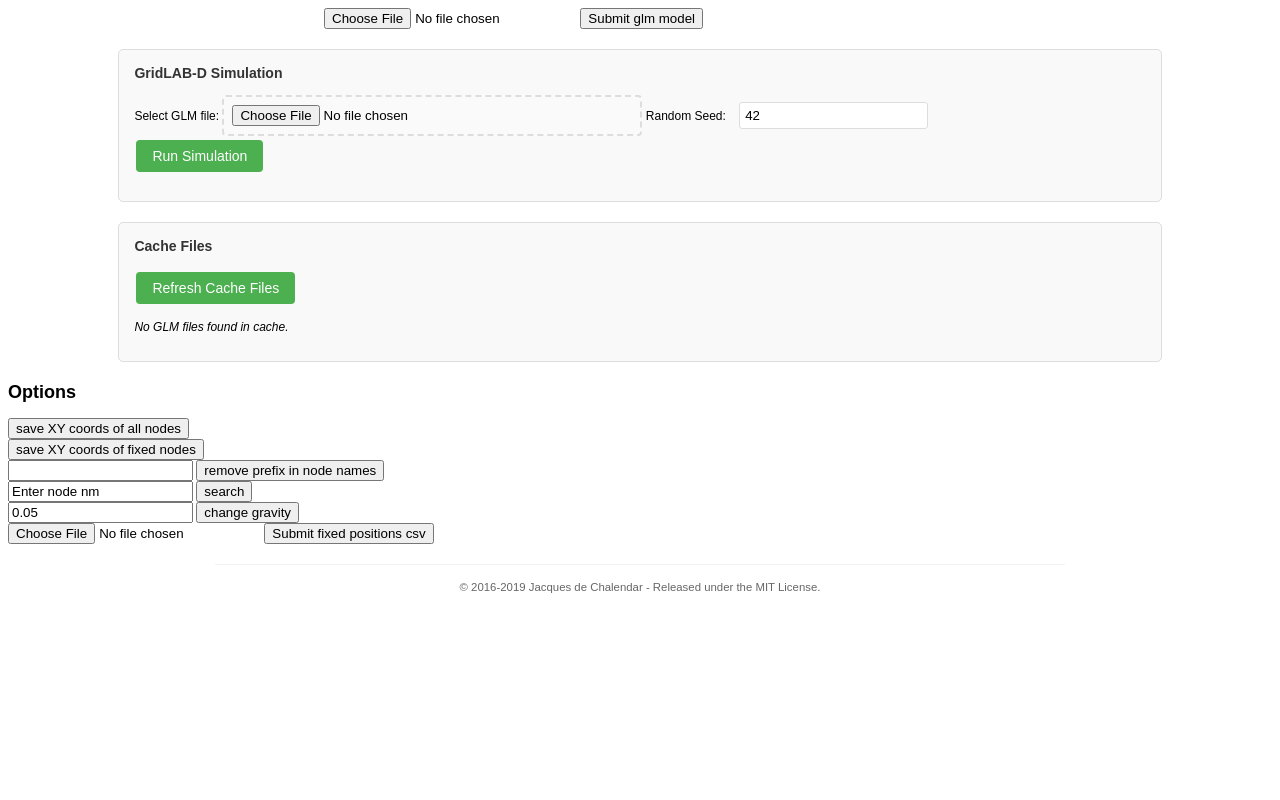
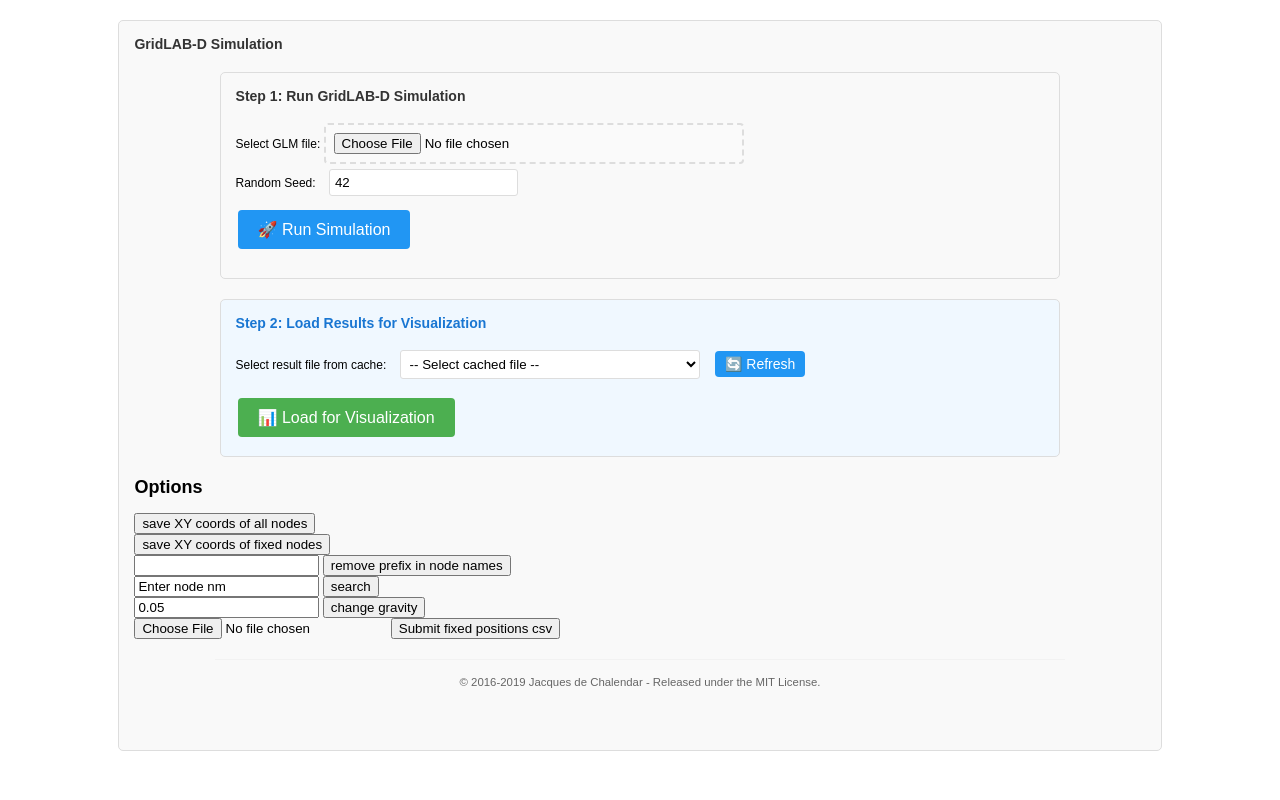
Before and after one commit to heig-vd-ie/formidable-grid, a Flask app: page / in a window 1280 px wide. Run offline with Flask 3, Linux system fonts and the light colour scheme; data that the repository does not hold is empty.

Commit message:
feat: enhance GridLAB-D simulation interface with improved controls and cache file management

```diff
--- a/frontend-glmplotter/glm-plotter/static/css/style.css
+++ b/frontend-glmplotter/glm-plotter/static/css/style.css
@@ -18,7 +18,7 @@
   width: 50%;
 }
 
-#gridlabdControls, #cacheControls {
+#gridlabdControls {
   margin: 20px auto;
   width: 80%;
   border: 1px solid #ddd;
@@ -27,12 +27,26 @@
   background-color: #f9f9f9;
 }
 
-#gridlabdControls h3, #cacheControls h3 {
+#visualizationControls {
+  margin: 20px auto;
+  width: 80%;
+  border: 1px solid #ddd;
+  padding: 15px;
+  border-radius: 5px;
+  background-color: #f0f8ff;
+}
+
+#gridlabdControls h3 {
   margin-top: 0;
   color: #333;
 }
 
-#gridlabdControls button, #cacheControls button {
+#visualizationControls h3 {
+  margin-top: 0;
+  color: #1976D2;
+}
+
+#gridlabdControls button {
   background-color: #4CAF50;
   border: none;
   color: white;
@@ -44,6 +58,28 @@
   margin: 4px 2px;
   cursor: pointer;
   border-radius: 4px;
+}
+
+#visualizationControls button {
+  background-color: #2196F3;
+  border: none;
+  color: white;
+  padding: 8px 16px;
+  text-align: center;
+  text-decoration: none;
+  display: inline-block;
+  font-size: 14px;
+  margin: 4px 2px;
+  cursor: pointer;
+  border-radius: 4px;
+}
+
+#cacheFileSelect {
+  padding: 5px;
+  border: 1px solid #ddd;
+  border-radius: 3px;
+  background-color: white;
+  min-width: 200px;
 }
 
 #simulationFileInput {
@@ -60,8 +96,12 @@
   background-color: #f0f8f0;
 }
 
-#gridlabdControls button:hover, #cacheControls button:hover {
+#gridlabdControls button:hover {
   background-color: #45a049;
+}
+
+#visualizationControls button:hover {
+  background-color: #1976D2;
 }
 
 #randomseed {
--- a/frontend-glmplotter/glm-plotter/templates/index.html
+++ b/frontend-glmplotter/glm-plotter/templates/index.html
@@ -3,29 +3,37 @@
 <head><link rel="stylesheet" href="static/css/style.css"></head>
 <style>body { font: 12px Arial;}</style>
 <body>
-<div id="fileChooser">
-	<form action="/" method="post" enctype="multipart/form-data">
-	    <input type="file" name="glm_file" value="e"/>
-	    <input type="submit" value="Submit glm model" />
-	</form>
-</div>
 
 <div id="gridlabdControls">
 	<h3>GridLAB-D Simulation</h3>
+<div id="gridlabdControls">
+	<h3>Step 1: Run GridLAB-D Simulation</h3>
 	<div>
 		<label for="simulationFileInput">Select GLM file:</label>
-		<input type="file" id="simulationFileInput" accept=".glm" style="margin: 5x 0;" />
+		<input type="file" id="simulationFileInput" accept=".glm" style="margin: 5px 0;" />
+	</div>
+	<div>
 		<label for="randomseed">Random Seed:</label>
 		<input type="number" id="randomseed" value="42" />
 	</div>
-	<button onclick="runSimulationOnSelectedFile()">Run Simulation</button>
+	<div style="margin-top: 10px;">
+		<button onclick="runSimulationOnSelectedFile()" style="background-color: #2196F3; font-size: 16px; padding: 10px 20px;">🚀 Run Simulation</button>
+	</div>
 	<div id="simulationResult" style="margin-top: 10px;"></div>
 </div>
 
-<div id="cacheControls">
-	<h3>Cache Files</h3>
-	<button onclick="loadCacheFiles()">Refresh Cache Files</button>
-	<div id="cacheFilesList" style="margin-top: 10px;"></div>
+<div id="visualizationControls">
+	<h3>Step 2: Load Results for Visualization</h3>
+	<div>
+		<label for="cacheFileSelect">Select result file from cache:</label>
+		<select id="cacheFileSelect" style="margin: 5px 10px; padding: 5px; min-width: 300px;">
+			<option value="">-- Select file to visualize --</option>
+		</select>
+		<button onclick="loadCacheFiles()" style="background-color: #2196F3; padding: 5px 10px;">🔄 Refresh</button>
+	</div>
+	<div style="margin-top: 10px;">
+		<button onclick="loadSelectedCacheFile()" style="background-color: #4CAF50; font-size: 16px; padding: 10px 20px;">📊 Load for Visualization</button>
+	</div>
 </div>
 
 <div id="main"></div>
@@ -115,93 +123,32 @@
 
 <script>
 function loadCacheFiles() {
-    const cacheDiv = document.getElementById('cacheFilesList');
-    cacheDiv.innerHTML = '<p>Loading cache files...</p>';
+    const cacheSelect = document.getElementById('cacheFileSelect');
 
     fetch('/list_cache_files')
     .then(response => response.json())
     .then(data => {
+        // Clear existing options except the first one
+        cacheSelect.innerHTML = '<option value="">-- Select cached file --</option>';
+
         if (data.files && data.files.length > 0) {
-            let html = '<p><strong>Available GLM files in cache:</strong></p>';
-            html += '<div style="max-height: 200px; overflow-y: auto; border: 1px solid #ccc; padding: 10px;">';
             data.files.forEach(file => {
+                const option = document.createElement('option');
+                option.value = file.name;
                 const modifiedDate = new Date(file.modified * 1000).toLocaleString();
-                html += `<div style="margin-bottom: 5px; padding: 5px; border-bottom: 1px solid #eee;">`;
-                html += `<strong>${file.name}</strong> `;
-                html += `<span style="color: #666;">(${file.size} bytes, modified: ${modifiedDate})</span> `;
-                html += `<button onclick="loadCacheFile('${file.name}')" style="margin-left: 10px;">Load</button>`;
-                html += `</div>`;
+                option.textContent = `${file.name} (${(file.size/1024).toFixed(1)}KB - ${modifiedDate})`;
+                cacheSelect.appendChild(option);
             });
-            html += '</div>';
-            cacheDiv.innerHTML = html;
-        } else {
-            cacheDiv.innerHTML = '<p><em>No GLM files found in cache.</em></p>';
         }
     })
     .catch(error => {
-        cacheDiv.innerHTML = '<div style="color: red;">Error loading cache files: ' + error.message + '</div>';
-    });
-}
-
-function loadCacheFile(filename) {
-    fetch('/load_cache_file', {
-        method: 'POST',
-        headers: {
-            'Content-Type': 'application/json',
-        },
-        body: JSON.stringify({ filename: filename })
-    })
-    .then(response => response.json())
-    .then(data => {
-        if (data.success) {
-            alert('File loaded successfully: ' + data.filename);
-            // Refresh the visualization
-            window.location.reload();
-        } else {
-            alert('Error loading file: ' + data.error);
-        }
-    })
-    .catch(error => {
-        alert('Error: ' + error.message);
-    });
-}
-
-function loadSelectedFile() {
-    const fileInput = document.getElementById('simulationFileInput');
-
-    if (!fileInput.files.length) {
-        alert('Please select a GLM file first.');
-        return;
-    }
-
-    const selectedFile = fileInput.files[0];
-
-    // Check if it's a GLM file
-    if (!selectedFile.name.toLowerCase().endsWith('.glm')) {
-        alert('Please select a valid GLM file.');
-        return;
-    }
-
-    // Create form data with the selected file
-    const formData = new FormData();
-    formData.append('glm_file', selectedFile);
-
-    // Upload the file using the existing upload mechanism
-    fetch('/', {
-        method: 'POST',
-        body: formData
-    })
-    .then(response => {
-        if (response.ok) {
-            alert(`File ${selectedFile.name} loaded successfully!`);
-            // Refresh the page to show the visualization
-            window.location.reload();
-        } else {
-            alert('Error loading file.');
-        }
-    })
-    .catch(error => {
-        alert('Error: ' + error.message);
+        console.error('Error loading cache files:', error);
+        // Add error option
+        const errorOption = document.createElement('option');
+        errorOption.value = '';
+        errorOption.textContent = 'Error loading cache files';
+        errorOption.disabled = true;
+        cacheSelect.appendChild(errorOption);
     });
 }
 
@@ -210,8 +157,9 @@
     const randomseed = document.getElementById('randomseed').value;
     const resultDiv = document.getElementById('simulationResult');
 
+    // Check if a file is selected from computer
     if (!fileInput.files.length) {
-        alert('Please select a GLM file first.');
+        alert('Please select a GLM file from your computer.');
         return;
     }
 
@@ -230,7 +178,7 @@
     formData.append('file', selectedFile);
     formData.append('randomseed', randomseed);
 
-    // Send directly to the run_gridlabd endpoint with the file
+    // Send to the run_gridlabd_with_file endpoint
     fetch('/run_gridlabd_with_file', {
         method: 'POST',
         body: formData
@@ -238,18 +186,24 @@
     .then(response => response.json())
     .then(data => {
         if (data.success) {
-            let html = '<div style="color: green;"><strong>Simulation completed successfully!</strong></div>';
+            let html = '<div style="color: green;"><strong>✅ Simulation completed successfully!</strong></div>';
             if (data.output_files && data.output_files.length > 0) {
-                html += '<p><em>Use "Refresh Cache Files" to load these files.</em></p>';
+                html += '<p><strong>Output files generated:</strong></p>';
+                html += '<ul>';
+                data.output_files.forEach(file => {
+                    html += `<li>${file}</li>`;
+                });
+                html += '</ul>';
+                html += '<p><em>💡 Go to Step 2 and click "Refresh" to load these results for visualization.</em></p>';
             }
             if (data.stdout) {
                 html += '<details><summary>GridLAB-D Output</summary><pre>' + data.stdout + '</pre></details>';
             }
             resultDiv.innerHTML = html;
-            // Refresh cache files list
+            // Refresh cache files list for Step 2
             loadCacheFiles();
         } else {
-            let html = '<div style="color: red;"><strong>Simulation failed!</strong></div>';
+            let html = '<div style="color: red;"><strong>❌ Simulation failed!</strong></div>';
             if (data.stderr) {
                 html += '<p><strong>Error:</strong></p><pre>' + data.stderr + '</pre>';
             }
@@ -264,6 +218,37 @@
     });
 }
 
+function loadSelectedCacheFile() {
+    const cacheSelect = document.getElementById('cacheFileSelect');
+
+    if (!cacheSelect.value) {
+        alert('Please select a file from the cache first.');
+        return;
+    }
+
+    // Load from cache
+    fetch('/load_cache_file', {
+        method: 'POST',
+        headers: {
+            'Content-Type': 'application/json',
+        },
+        body: JSON.stringify({ filename: cacheSelect.value })
+    })
+    .then(response => response.json())
+    .then(data => {
+        if (data.success) {
+            alert('✅ File loaded successfully: ' + data.filename);
+            // Refresh the visualization
+            window.location.reload();
+        } else {
+            alert('❌ Error loading file: ' + data.error);
+        }
+    })
+    .catch(error => {
+        alert('❌ Error: ' + error.message);
+    });
+}
+
 // Load cache files on page load
 document.addEventListener('DOMContentLoaded', function() {
     loadCacheFiles();
```
